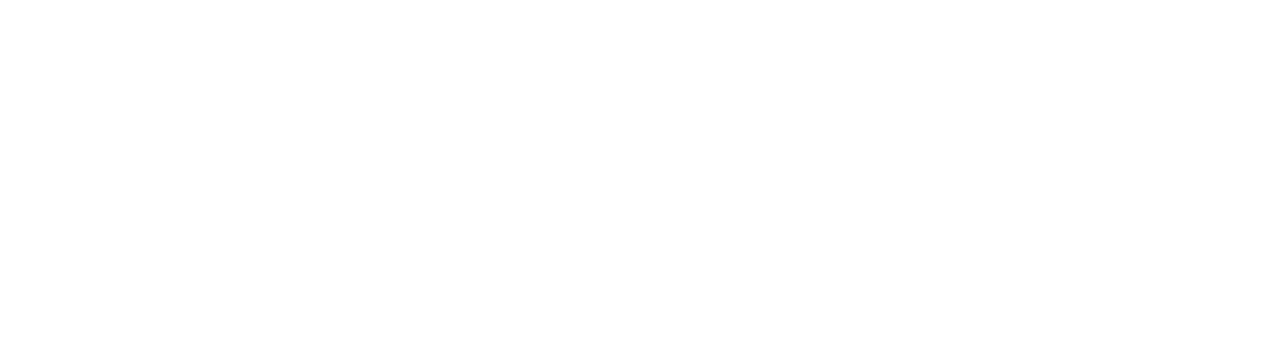
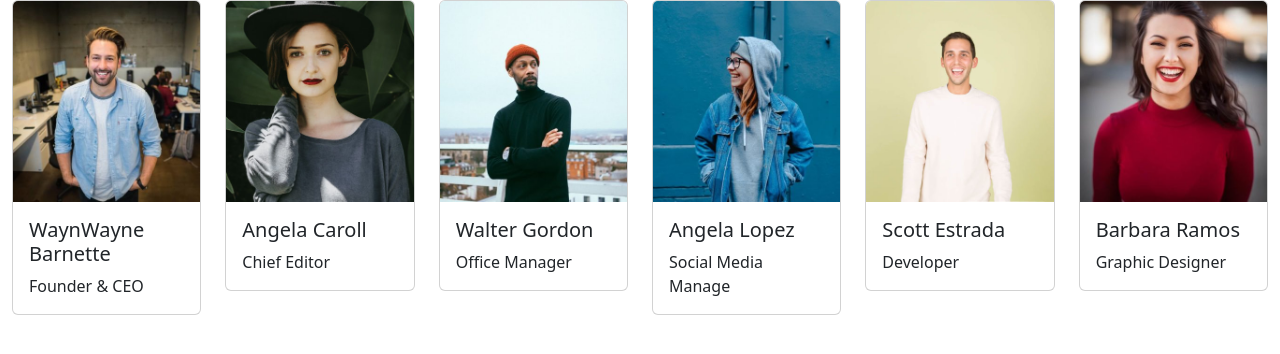
Before and after one commit to Richter96/js-our-team, a plain HTML site: page index.html in a window 1280 px wide. Drawn offline with nearby package versions, Linux system fonts and the light colour scheme.

Commit message:
create a markup for team

```diff
--- a/asset/js/main.js
+++ b/asset/js/main.js
@@ -38,43 +38,56 @@ Barbara Ramos	Graphic Designer	barbara-ramos-graphic-designer.jpg
 //creiamo un array di oggetti con all'interno i membri del team
 const teamMembers = [
     {
-        nome:'waynWayne Barnette',
-        ruolo:'Founder & CEO',
-        foto:'wayne-barnett-founder-ceo.jpg'
+        nome: 'WaynWayne Barnette',
+        ruolo: 'Founder & CEO',
+        foto: 'wayne-barnett-founder-ceo.jpg'
     },
     {
-        nome:'Angela Caroll',
-        ruolo:'Chief Editor',
-        foto:'angela-caroll-chief-editor.jpg'
+        nome: 'Angela Caroll',
+        ruolo: 'Chief Editor',
+        foto: 'angela-caroll-chief-editor.jpg'
     },
     {
-        nome:'Walter Gordon',
-        ruolo:'Office Manager',
-        foto:'walter-gordon-office-manager.jpg'
+        nome: 'Walter Gordon',
+        ruolo: 'Office Manager',
+        foto: 'walter-gordon-office-manager.jpg'
     },
     {
-        nome:'Angela Lopez',
-        ruolo:'Social Media Manage',
-        foto:'angela-lopez-social-media-manager.jpg'
+        nome: 'Angela Lopez',
+        ruolo: 'Social Media Manage',
+        foto: 'angela-lopez-social-media-manager.jpg'
     },
     {
-        nome:'Scott Estrada',
-        ruolo:'Developer',
-        foto:'scott-estrada-developer.jpg'
+        nome: 'Scott Estrada',
+        ruolo: 'Developer',
+        foto: 'scott-estrada-developer.jpg'
     },
     {
-        nome:'Barbara Ramos',
-        ruolo:'Graphic Designer',
-        foto:'barbara-ramos-graphic-designer.jpg'
+        nome: 'Barbara Ramos',
+        ruolo: 'Graphic Designer',
+        foto: 'barbara-ramos-graphic-designer.jpg'
     },
 
 ]
+
+//richiao elemento del dom nel quale inserire il markup
+const rowEl = document.querySelector('.row')
 
 for (let i = 0; i < teamMembers.length; i++) {
     const Thisteam = teamMembers[i];
     console.log('nome', Thisteam.nome);
     console.log('ruolo', Thisteam.ruolo);
     console.log('foto', Thisteam.foto);
-
-
+    const markupTeam = `
+    <div class="col">
+        <div class="card">
+            <img src="./asset/img/${Thisteam.foto}" class="card-img-top">
+                <div class="card-body">
+                    <h5 class="card-title">${Thisteam.nome}</h5>
+                    <p class="card-text">${Thisteam.ruolo}</p>
+                </div>
+        </div>
+    </div>
+    `
+    rowEl.insertAdjacentHTML('beforeend', markupTeam)
 }
--- a/index.html
+++ b/index.html
@@ -1,19 +1,31 @@
 <!DOCTYPE html>
 <html lang="en">
+
 <head>
     <title></title>
     <meta charset="UTF-8">
     <meta http-equiv="X-UA-Compatible" content="IE=edge">
     <meta name="viewport" content="width=device-width, initial-scale=1.0">
-    <link rel="stylesheet" href="https://cdnjs.cloudflare.com/ajax/libs/font-awesome/6.2.1/css/all.min.css" integrity="sha512-MV7K8+y+gLIBoVD59lQIYicR65iaqukzvf/nwasF0nqhPay5w/9lJmVM2hMDcnK1OnMGCdVK+iQrJ7lzPJQd1w==" crossorigin="anonymous" referrerpolicy="no-referrer" />
-    <link href="https://cdn.jsdelivr.net/npm/bootstrap@5.2.3/dist/css/bootstrap.min.css" rel="stylesheet" integrity="sha384-rbsA2VBKQhggwzxH7pPCaAqO46MgnOM80zW1RWuH61DGLwZJEdK2Kadq2F9CUG65" crossorigin="anonymous">
+    <link rel="stylesheet" href="https://cdnjs.cloudflare.com/ajax/libs/font-awesome/6.2.1/css/all.min.css"
+          integrity="sha512-MV7K8+y+gLIBoVD59lQIYicR65iaqukzvf/nwasF0nqhPay5w/9lJmVM2hMDcnK1OnMGCdVK+iQrJ7lzPJQd1w=="
+          crossorigin="anonymous" referrerpolicy="no-referrer"   />
+    <link href="https://cdn.jsdelivr.net/npm/bootstrap@5.2.3/dist/css/bootstrap.min.css" rel="stylesheet"
+          integrity="sha384-rbsA2VBKQhggwzxH7pPCaAqO46MgnOM80zW1RWuH61DGLwZJEdK2Kadq2F9CUG65" crossorigin="anonymous">
     <link rel="stylesheet" href="./asset/css/style.css">
 </head>
+
 <body>
+    <div class="container-fluid">
+        <div class="row">
+
+        </div>
+    </div>
 
 
-
-    <script src="https://cdn.jsdelivr.net/npm/bootstrap@5.2.3/dist/js/bootstrap.bundle.min.js" integrity="sha384-kenU1KFdBIe4zVF0s0G1M5b4hcpxyD9F7jL+jjXkk+Q2h455rYXK/7HAuoJl+0I4" crossorigin="anonymous"></script>
+    <script src="https://cdn.jsdelivr.net/npm/bootstrap@5.2.3/dist/js/bootstrap.bundle.min.js"
+            integrity="sha384-kenU1KFdBIe4zVF0s0G1M5b4hcpxyD9F7jL+jjXkk+Q2h455rYXK/7HAuoJl+0I4"
+            crossorigin="anonymous"></script>
     <script src="./asset/js/main.js"></script>
 </body>
+
 </html>
```
